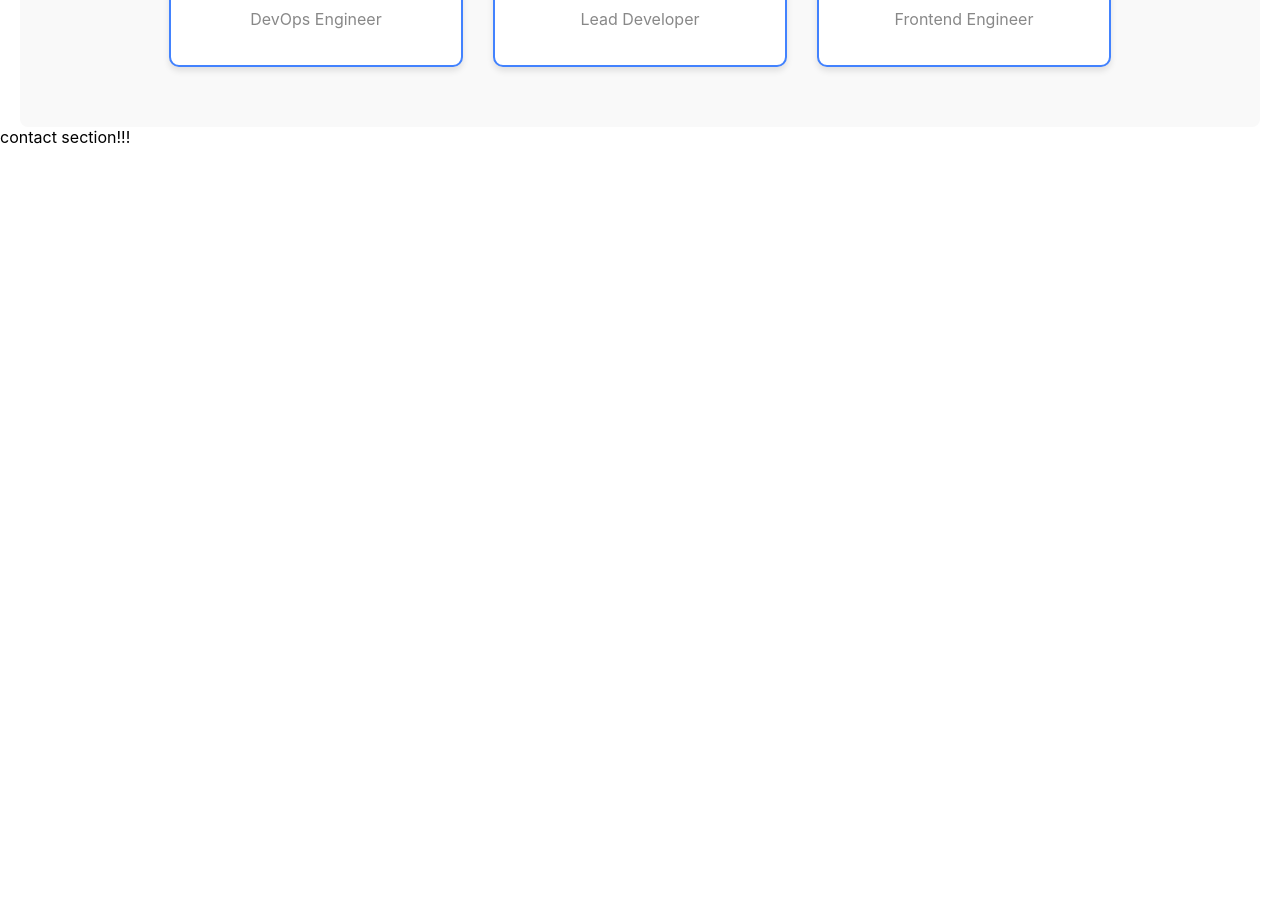
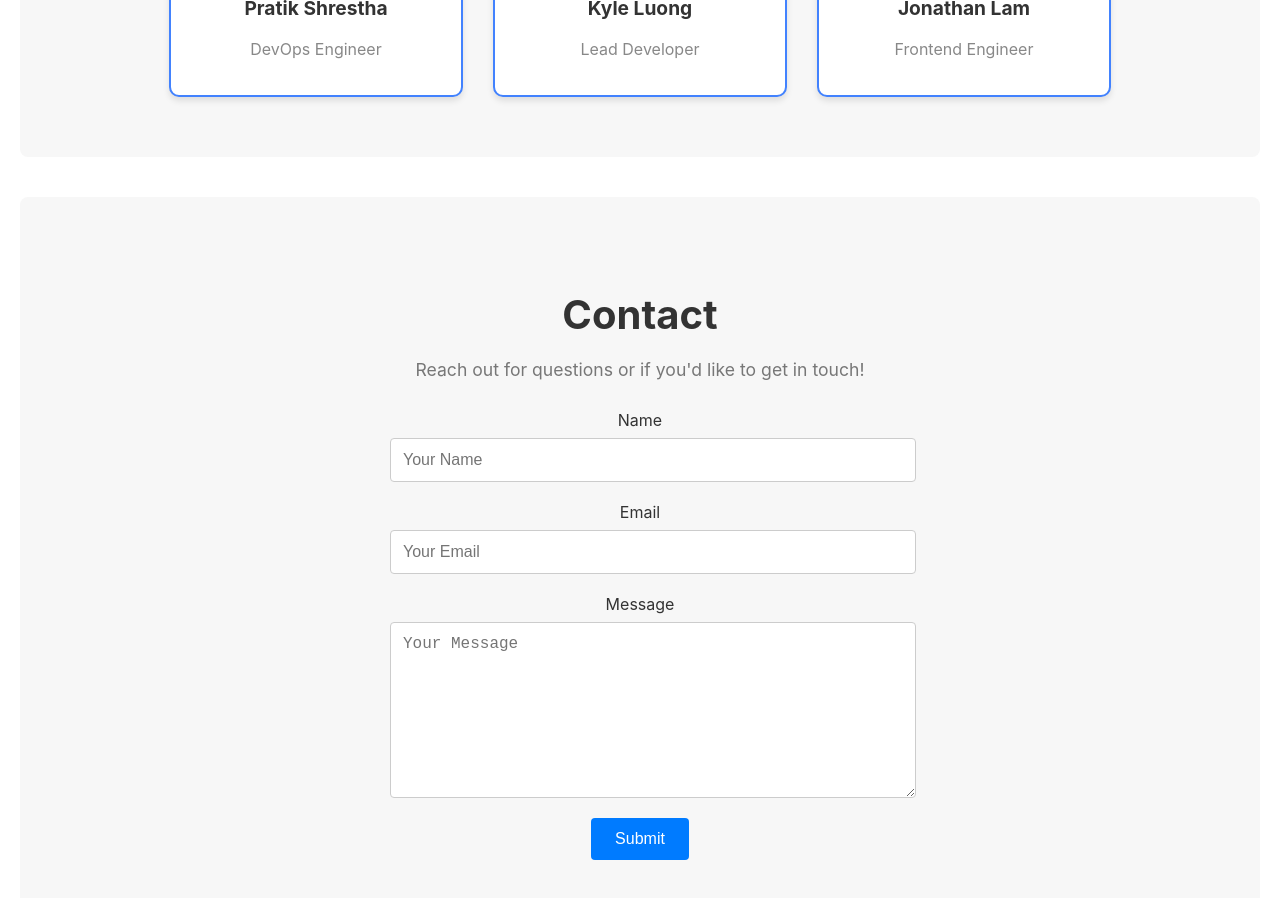
Before and after one commit to kyle-luong/routify, a React (Create React App) app in the folder frontend/: page / in a window 1280 px wide. Shown: the part 1600-2498 px from the top of the page. Before the commit the page ends 1747 px from the top, so only its background shows below. Built offline with nearby package versions, Linux system fonts and the light colour scheme; no server answers.

Commit message:
Added contact section for inquiries

```diff
--- a/frontend/src/components/Contact.jsx
+++ b/frontend/src/components/Contact.jsx
@@ -1,9 +1,34 @@
 import React from "react";
+import "../styles/Contact.css";
 
 const Contact = () => {
-    return (
-        <div>contact section!!!</div>
-    )
-}
+  return (
+    <div id="contact">
+        <section className="contact-container">
+            <div className="contact-header">
+                <h2>Contact</h2>
+                <p>Reach out for questions or if you'd like to get in touch!</p>
+            </div>
+            <div className="contact-form">
+                <form>
+                <div className="input-group">
+                    <label htmlFor="name">Name</label>
+                    <input type="text" id="name" placeholder="Your Name" required />
+                </div>
+                <div className="input-group">
+                    <label htmlFor="email">Email</label>
+                    <input type="email" id="email" placeholder="Your Email" required />
+                </div>
+                <div className="input-group">
+                    <label htmlFor="message">Message</label>
+                    <textarea id="message" placeholder="Your Message" required></textarea>
+                </div>
+                <button type="submit" className="submit-btn">Submit</button>
+                </form>
+            </div>
+        </section>
+    </div>
+  );
+};
 
 export default Contact;
--- /dev/null
+++ b/frontend/src/styles/Contact.css
@@ -0,0 +1,85 @@
+.contact-container {
+    padding: 60px 20px;
+    text-align: center;
+    background-color: #f7f7f7;
+    border-radius: 8px;
+    max-width: 1200px;
+    margin: 0 auto;
+  }
+
+  .contact-header h2 {
+    font-size: 2.5rem;
+    color: #333;
+    margin-bottom: 20px;
+  }
+
+  .contact-header p {
+    font-size: 1.1rem;
+    color: #777;
+    margin-bottom: 30px;
+  }
+
+  .contact-form form {
+    display: flex;
+    flex-direction: column;
+    align-items: center;
+    gap: 20px;
+  }
+
+  .input-group {
+    width: 100%;
+    max-width: 500px;
+    display: flex;
+    flex-direction: column;
+    gap: 8px;
+  }
+
+  .input-group label {
+    font-size: 1rem;
+    color: #333;
+  }
+
+  .input-group input,
+  .input-group textarea {
+    padding: 12px;
+    font-size: 1rem;
+    border: 1px solid #ccc;
+    border-radius: 4px;
+    width: 100%;
+    max-width: 100%;
+  }
+
+  .input-group textarea {
+    resize: vertical;
+    height: 150px;
+  }
+
+  .submit-btn {
+    background-color: #007bff;
+    color: white;
+    padding: 12px 24px;
+    font-size: 1rem;
+    border: none;
+    border-radius: 4px;
+    cursor: pointer;
+    transition: background 0.3s ease;
+  }
+
+  .submit-btn:hover {
+    background-color: #0056b3;
+  }
+
+  /* Responsive Design */
+  @media (max-width: 768px) {
+    .contact-container {
+      padding: 40px 15px;
+    }
+
+    .contact-header h2 {
+      font-size: 2rem;
+    }
+
+    .contact-form form {
+      gap: 15px;
+    }
+  }
--- a/frontend/src/styles/Navbar.css
+++ b/frontend/src/styles/Navbar.css
@@ -14,7 +14,7 @@
 }
 
 body {
-  margin-top: 70px;
+  margin-top: 100px;
   padding: 0;
 }
 
--- a/frontend/src/styles/Team.css
+++ b/frontend/src/styles/Team.css
@@ -1,10 +1,10 @@
 .team-container {
   padding: 60px 20px;
   text-align: center;
-    background-color: #f9f9f9;
+  background-color: #f7f7f7;
   border-radius: 8px;
   max-width: 1200px;
-    margin: 0 auto;
+  margin: 40px auto;
 }
 
 .team-header h1 {
@@ -25,6 +25,7 @@
   display: flex;
   justify-content: center;
   gap: 30px;
+  flex-wrap: wrap;
 }
 
 .team-card {
@@ -60,3 +61,33 @@
   font-size: 1rem;
   color: #888;
 }
+
+@media (max-width: 1024px) {
+  .team-card {
+    width: 200px;
+  }
+}
+
+@media (max-width: 768px) {
+  .team-card {
+    width: 180px;
+  }
+
+  .team-content {
+    gap: 20px;
+  }
+}
+
+@media (max-width: 480px) {
+  .team-card {
+    width: 150px;
+  }
+
+  .team-content {
+    gap: 15px;
+  }
+
+  .team-header h1 {
+    font-size: 1.8rem;
+  }
+}
```
Lines whose indentation alone changed are shown as unchanged.
